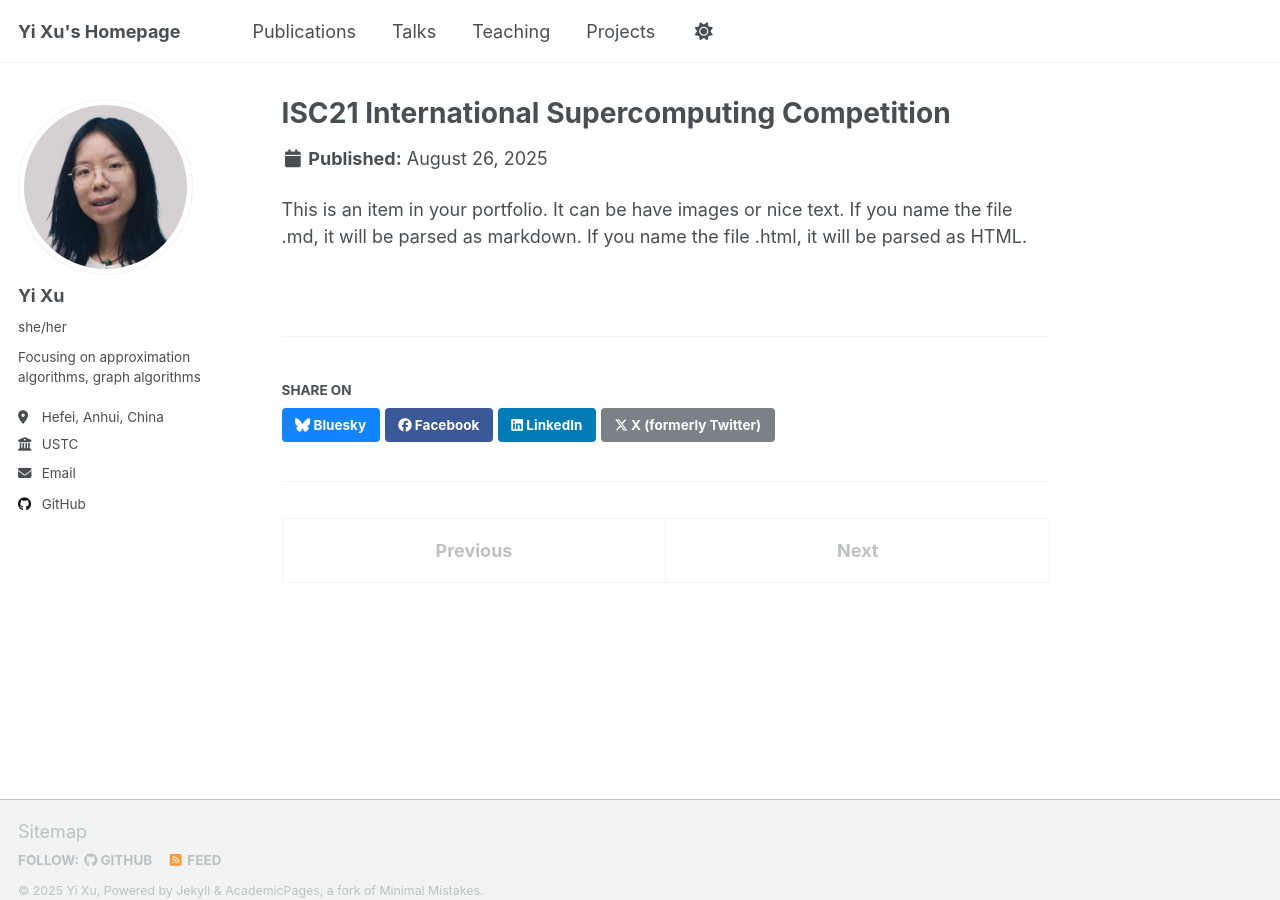
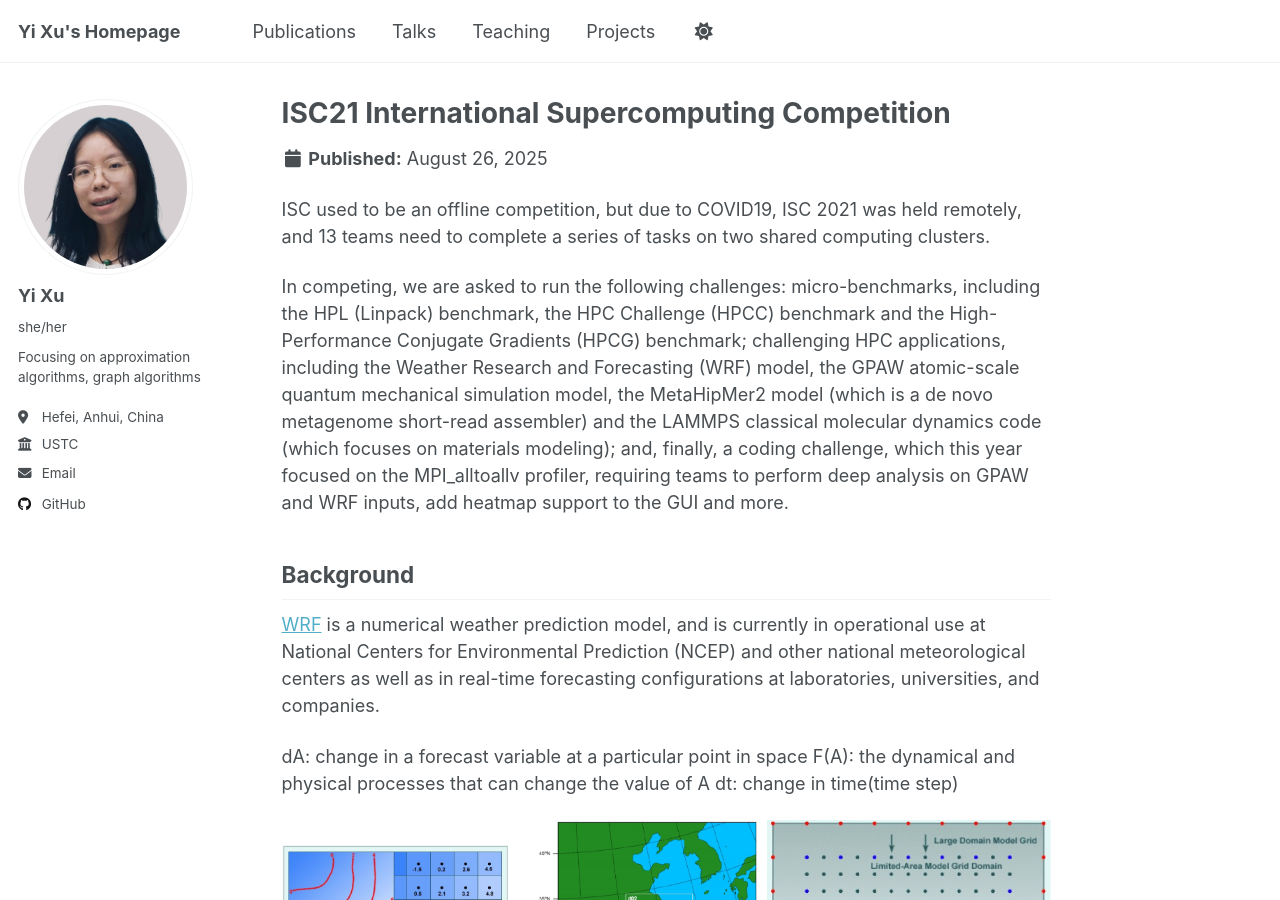
Before and after one commit to yixu-cs/yixu-cs.github.io, a Jekyll site: the page built from _projects/2021-ISC21.md, in a window 1280 px wide and 900 px high. Built offline with Jekyll 4.4.1, drawn with Linux system fonts in a browser that asks for light colours; a script that is not in the unit is left out.

Commit message:
update projects ocntent for ISC

```diff
--- a/_projects/2021-ISC21.md
+++ b/_projects/2021-ISC21.md
@@ -7,4 +7,19 @@ excerpt: "Enhanced a Fortran-based weather forecasting model (WRF) by optimizing
 collection: projects
 ---
 
-This is an item in your portfolio. It can be have images or nice text. If you name the file .md, it will be parsed as markdown. If you name the file .html, it will be parsed as HTML.
+ISC used to be an offline competition, but due to COVID19, ISC 2021 was held remotely, and 13 teams need to complete a series of tasks on two shared computing clusters.
+
+In competing, we are asked to run the following challenges: micro-benchmarks, including the HPL (Linpack) benchmark, the HPC Challenge (HPCC) benchmark and the High-Performance Conjugate Gradients (HPCG) benchmark; challenging HPC applications, including the Weather Research and Forecasting (WRF) model, the GPAW atomic-scale quantum mechanical simulation model, the MetaHipMer2 model (which is a de novo metagenome short-read assembler) and the LAMMPS classical molecular dynamics code (which focuses on materials modeling); and, finally, a coding challenge, which this year focused on the MPI_alltoallv profiler, requiring teams to perform deep analysis on GPAW and WRF inputs, add heatmap support to the GUI and more.
+
+
+Background
+------
+
+[WRF](https://www.mmm.ucar.edu/models/wrf) is a numerical weather prediction model, and is currently in operational use at National Centers for Environmental Prediction (NCEP) and other national meteorological centers as well as in real-time forecasting configurations at laboratories, universities, and companies.
+
+dA: change in a forecast variable at a particular point in space
+F(A): the dynamical and physical processes that can change the value of A
+dt: change in time(time step)
+
+
+![](/images/projects/ISC-WRF-background.png)
```
Also changed, not shown: _projects/2022-VSCode-extension.md (+0 -2 lines).
